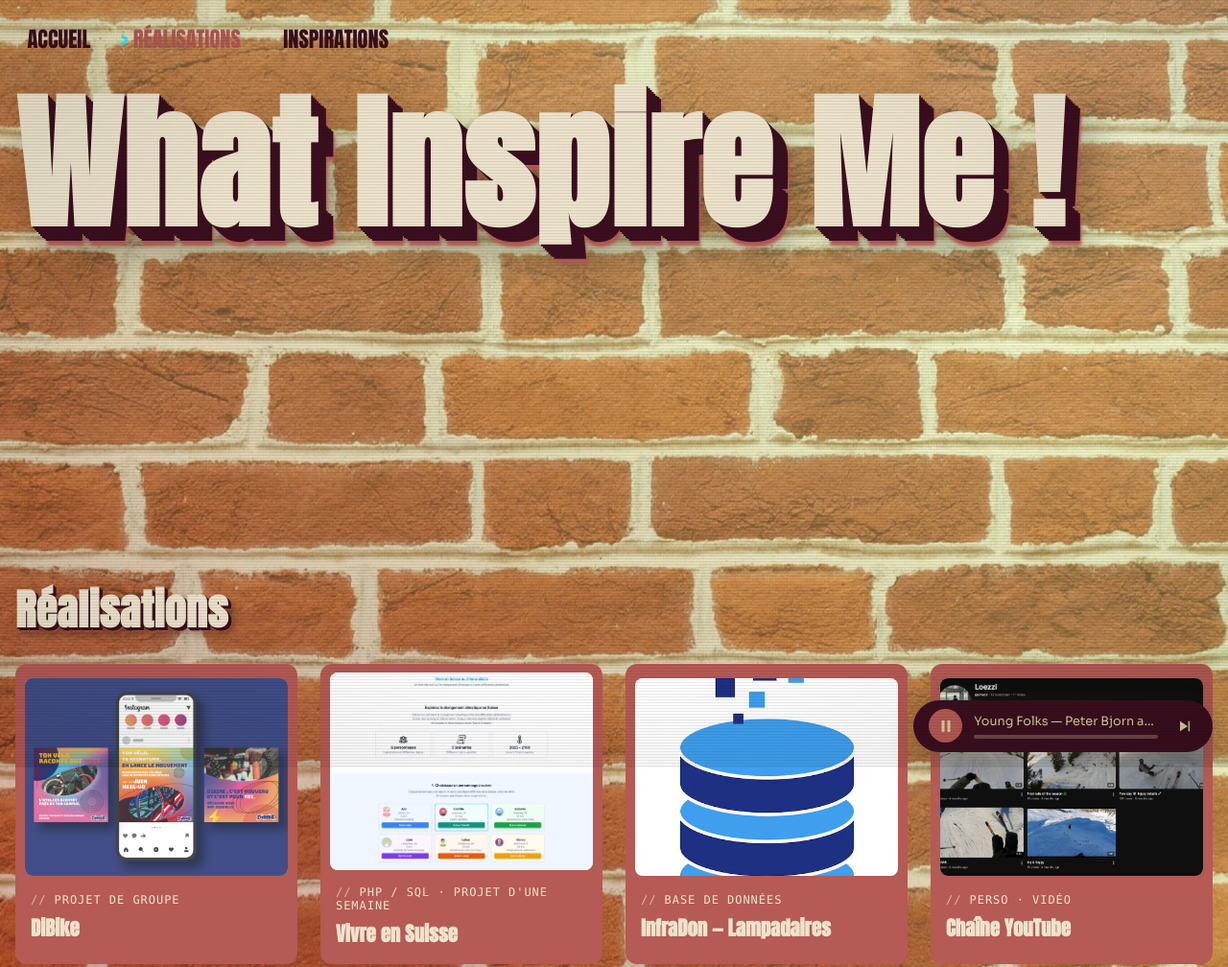
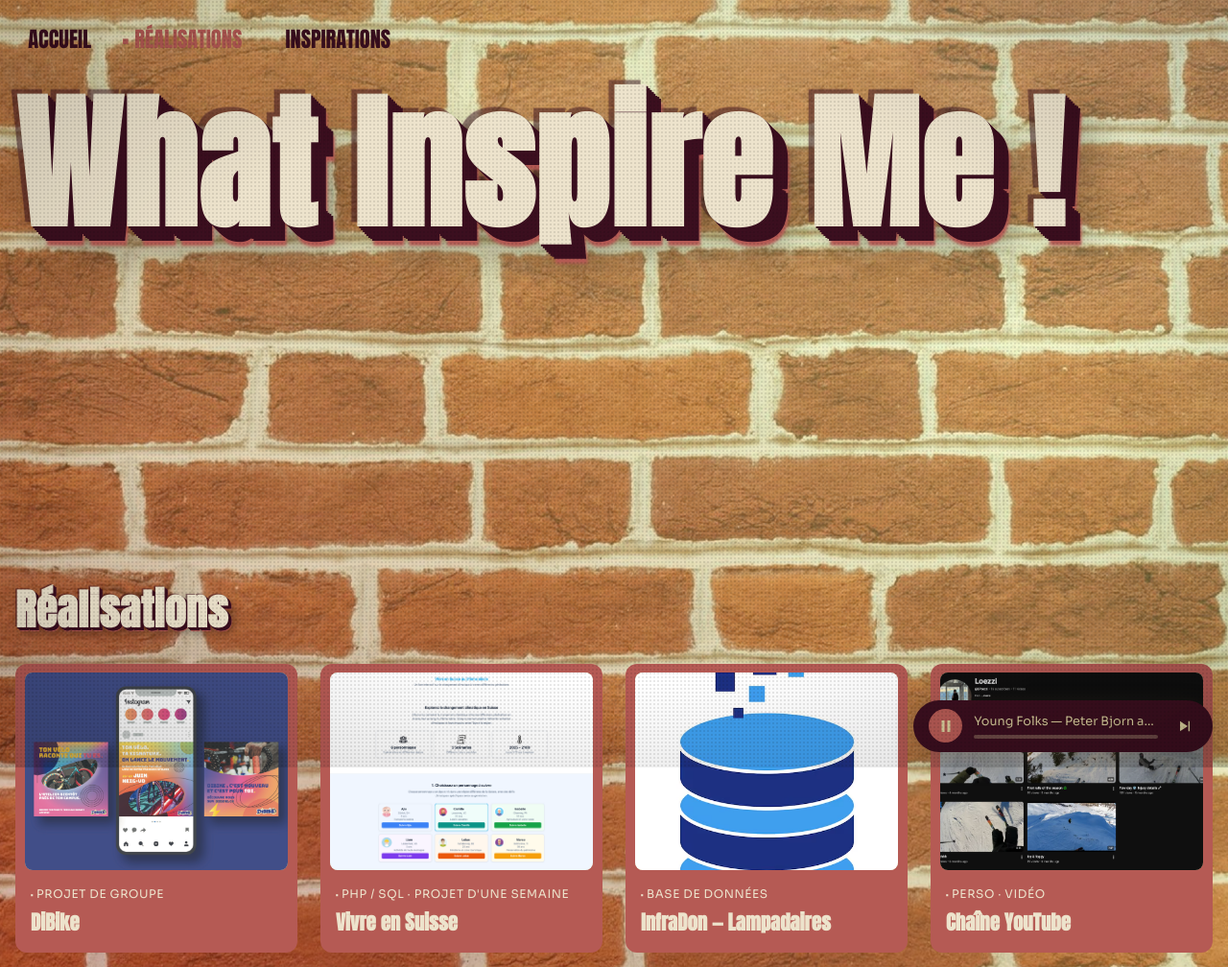
Before and after one commit to LPeruzzi28/wim-site, a plain HTML site: page index.html in a window 1280 px wide. Shown: the top 1008 px of the page at 96% size. Drawn offline with Linux system fonts and the light colour scheme.

Commit message:
Remplacer le glitch Y2K par une direction affiche vintage/flyer
Basé sur un board Pinterest de référence : trame demi-teinte
(halftone) sur toute la page, effet de mauvais calage d'encre
(rouge + sombre légèrement décalés) sur les titres, puces carrées
façon liste de flyer dans la nav et les tags, et un cadre d'encre
franc au survol des cartes. Retire le néon cyan/magenta et le
vocabulaire "terminal" qui ne correspondaient pas à cette référence.

Co-Authored-By: Claude Sonnet 5 <noreply@anthropic.com>

```diff
--- a/css/glitch.css
+++ /dev/null
@@ -1,127 +0,0 @@
-/* Scanlines CRT sur toute la page */
-body::before{
-    content: "";
-    position: fixed;
-    inset: 0;
-    z-index: 999;
-    pointer-events: none;
-    background: repeating-linear-gradient(
-        to bottom,
-        rgba(0, 0, 0, 0.08) 0px,
-        rgba(0, 0, 0, 0.08) 1px,
-        transparent 1px,
-        transparent 3px
-    );
-    mix-blend-mode: multiply;
-}
-
-/* Léger bruit numérique + vignette pour casser le côté trop propre */
-body::after{
-    content: "";
-    position: fixed;
-    inset: 0;
-    z-index: 998;
-    pointer-events: none;
-    background:
-        radial-gradient(ellipse at center, transparent 55%, rgba(0, 0, 0, 0.18) 100%),
-        repeating-radial-gradient(circle, rgba(0,0,0,0.05) 0, transparent 1px, transparent 2px);
-    background-size: auto, 3px 3px;
-    opacity: 0.5;
-}
-
-/* Effet d'aberration chromatique (RGB split) sur un titre.
-   Nécessite un attribut data-text reprenant le texte de l'élément. */
-.glitch{
-    position: relative;
-    display: inline-block;
-}
-
-.glitch::before,
-.glitch::after{
-    content: attr(data-text);
-    position: absolute;
-    top: 0;
-    left: 0;
-    width: 100%;
-    text-shadow: none;
-    opacity: 0;
-    overflow: hidden;
-}
-
-.glitch::before{
-    color: var(--neon-cyan);
-    animation: glitch-slice-1 6s infinite;
-}
-
-.glitch::after{
-    color: var(--neon-magenta);
-    animation: glitch-slice-2 6s infinite;
-}
-
-/* Les tranches restent invisibles la majorité du temps, et ne
-   flashent que sur une fraction de seconde pour un vrai effet glitch. */
-@keyframes glitch-slice-1{
-    0%, 95%, 100% { opacity: 0; }
-    95.3% { opacity: 0.85; clip-path: inset(10% 0 75% 0); transform: translate(-0.08em, 0); }
-    96.1% { opacity: 0.85; clip-path: inset(60% 0 15% 0); transform: translate(0.1em, 0); }
-    96.9% { opacity: 0; }
-}
-
-@keyframes glitch-slice-2{
-    0%, 96.5%, 100% { opacity: 0; }
-    96.8% { opacity: 0.85; clip-path: inset(30% 0 55% 0); transform: translate(0.09em, 0); }
-    97.6% { opacity: 0.85; clip-path: inset(70% 0 8% 0); transform: translate(-0.1em, 0); }
-    98.4% { opacity: 0; }
-}
-
-.glitch:hover::before,
-.glitch:hover::after{
-    animation-duration: 0.9s;
-}
-
-/* Vocabulaire "terminal" pour les petits libellés (tags, nav) */
-.portfolio-card-tag,
-.inspo-card-tag{
-    font-family: var(--mono-font);
-    letter-spacing: 0.08em;
-}
-
-.portfolio-card-tag::before,
-.inspo-card-tag::before{
-    content: "// ";
-    opacity: 0.7;
-}
-
-nav.site-nav a{
-    position: relative;
-}
-
-nav.site-nav a::before{
-    content: "> ";
-    color: var(--neon-cyan);
-    opacity: 0;
-    transition: opacity 0.15s ease;
-}
-
-nav.site-nav a:hover::before,
-nav.site-nav a.active::before{
-    opacity: 1;
-}
-
-/* Halo néon sur les cartes au survol, en plus du fond jaune existant */
-.portfolio-card:hover,
-.portfolio-card:focus-visible,
-.inspo-card:hover,
-.inspo-card:focus-visible{
-    box-shadow:
-        0 8px 20px rgba(87, 74, 52, 0.25),
-        0 0 0 2px var(--neon-cyan),
-        0 0 18px rgba(41, 241, 255, 0.55);
-}
-
-@media (prefers-reduced-motion: reduce){
-    .glitch::before,
-    .glitch::after{
-        animation: none;
-    }
-}
--- /dev/null
+++ b/css/poster.css
@@ -0,0 +1,88 @@
+/* Trame de demi-teintes (halftone) sur toute la page, façon impression
+   sérigraphiée bon marché */
+body::before{
+    content: "";
+    position: fixed;
+    inset: 0;
+    z-index: 999;
+    pointer-events: none;
+    background-image: radial-gradient(rgba(0, 0, 0, 0.14) 1px, transparent 1.3px);
+    background-size: 4px 4px;
+    mix-blend-mode: multiply;
+    opacity: 0.6;
+}
+
+/* Vignette douce pour donner un peu de profondeur, comme un papier imprimé */
+body::after{
+    content: "";
+    position: fixed;
+    inset: 0;
+    z-index: 998;
+    pointer-events: none;
+    background: radial-gradient(ellipse at center, transparent 55%, rgba(0, 0, 0, 0.18) 100%);
+}
+
+/* Effet de "mauvais calage" d'impression : une seconde couleur d'encre
+   légèrement décalée derrière le texte, comme sur un flyer sérigraphié
+   bon marché. Nécessite un attribut data-text reprenant le texte. */
+.print-fx{
+    position: relative;
+    display: inline-block;
+}
+
+.print-fx::before,
+.print-fx::after{
+    content: attr(data-text);
+    position: absolute;
+    top: 0;
+    left: 0;
+    width: 100%;
+    text-shadow: none;
+    z-index: -1;
+}
+
+.print-fx::before{
+    color: var(--textcolor-lightred);
+    transform: translate(0.05em, 0.055em);
+    opacity: 0.9;
+}
+
+.print-fx::after{
+    color: var(--textcolor-normal);
+    transform: translate(-0.04em, -0.03em);
+    opacity: 0.5;
+}
+
+/* Puce carrée façon liste de flyer, réutilisée dans la nav et les tags */
+nav.site-nav a{
+    position: relative;
+}
+
+nav.site-nav a::before{
+    content: "▪ ";
+    color: var(--textcolor-lightred);
+    opacity: 0;
+    transition: opacity 0.15s ease;
+}
+
+nav.site-nav a:hover::before,
+nav.site-nav a.active::before{
+    opacity: 1;
+}
+
+.portfolio-card-tag::before,
+.inspo-card-tag::before{
+    content: "▪ ";
+    font-size: 0.7em;
+    vertical-align: 0.05em;
+}
+
+/* Cadre d'encre franc au survol des cartes, façon ticket/carton imprimé */
+.portfolio-card:hover,
+.portfolio-card:focus-visible,
+.inspo-card:hover,
+.inspo-card:focus-visible{
+    box-shadow:
+        0 8px 20px rgba(87, 74, 52, 0.25),
+        0 0 0 3px var(--textcolor-normal);
+}
--- a/css/style.css
+++ b/css/style.css
@@ -4,4 +4,4 @@
 @import "portfolio.css";
 @import "inspirations.css";
 @import "player.css";
-@import "glitch.css";
+@import "poster.css";
--- a/css/theme.css
+++ b/css/theme.css
@@ -4,8 +4,4 @@
     --textcolor-lightgrey:#BFBAB0;
     --textcolor-lightred:#B55A54;
     --card-color: #EDE3CC;
-
-    --neon-cyan: #29f1ff;
-    --neon-magenta: #ff2ec4;
-    --mono-font: ui-monospace, "SF Mono", "Space Mono", Menlo, Consolas, monospace;
 }
--- a/index.html
+++ b/index.html
@@ -20,7 +20,7 @@
         <section id="home" data-view="home">
             <section class="top">
                 <section class="Intro">
-                    <h1 id="title" class="glitch" data-text="What Inspire Me !">What Inspire Me !</h1>
+                    <h1 id="title" class="print-fx" data-text="What Inspire Me !">What Inspire Me !</h1>
                     <p class="Intro-text">
 
                     </p>
@@ -30,7 +30,7 @@
 
         <section id="projets" data-view="projets">
             <section class="portfolio">
-                <h2 id="portfolio-title" class="glitch" data-text="Réalisations">Réalisations</h2>
+                <h2 id="portfolio-title" class="print-fx" data-text="Réalisations">Réalisations</h2>
                 <div class="portfolio-grid" id="portfolio-grid"></div>
             </section>
 
@@ -48,7 +48,7 @@
 
         <section id="inspirations" data-view="inspirations">
             <section class="inspo">
-                <h2 id="inspo-title" class="glitch" data-text="Inspirations">Inspirations</h2>
+                <h2 id="inspo-title" class="print-fx" data-text="Inspirations">Inspirations</h2>
                 <p class="inspo-intro"></p>
                 <div class="inspo-grid" id="inspo-grid"></div>
             </section>
```
